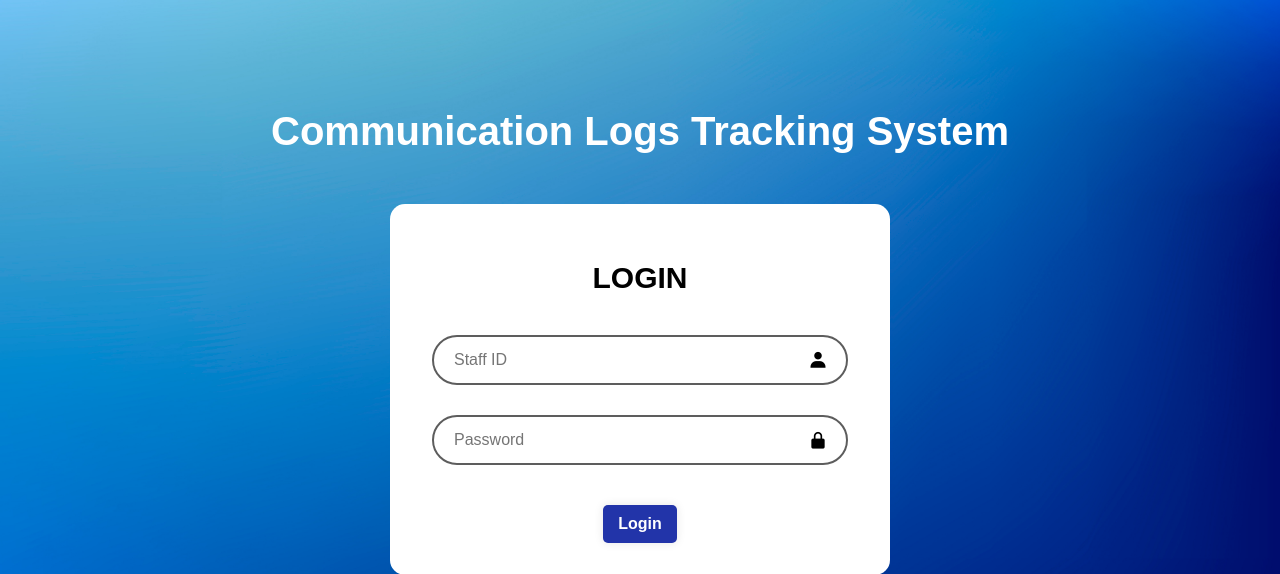
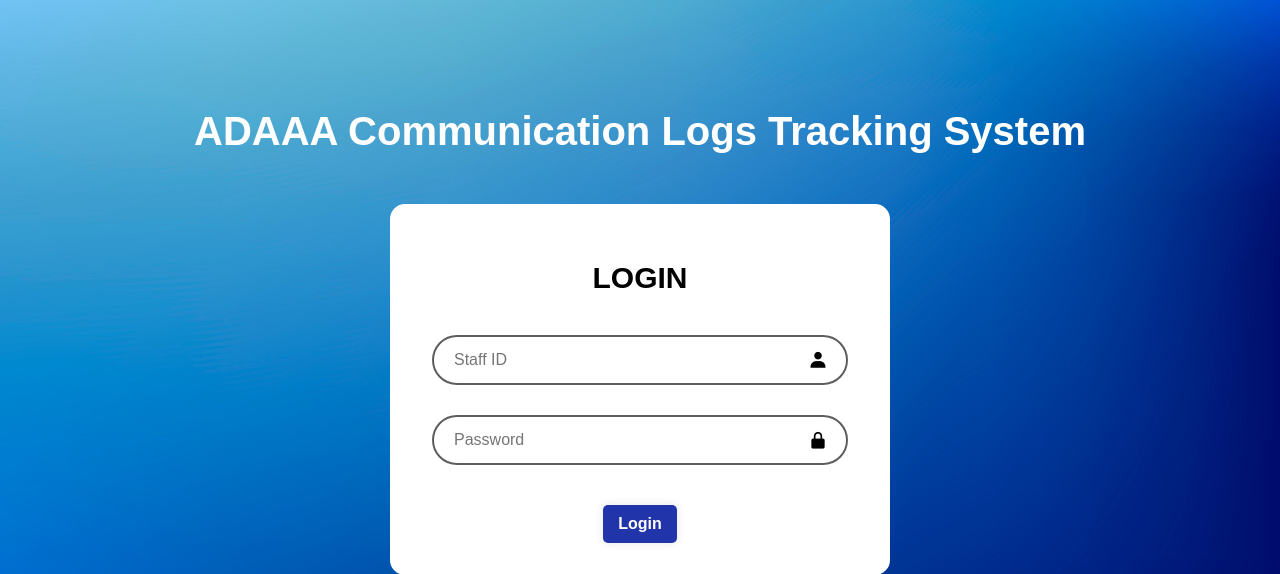
Before and after one commit to LimJung7050/TC2, a PHP site: page / in a window 1280 px wide. Shown: the top 574 px of the page. Run offline with PHP 8.4, Linux system fonts and the light colour scheme.

Commit message:
Update index.php

```diff
--- a/login_CLTS/index.php
+++ b/login_CLTS/index.php
@@ -7,7 +7,7 @@
 </head>
 <body>
 	<!-- title -->
-	<h1 class="system_title">Communication Logs Tracking System</h1>
+	<h1 class="system_title">ADAAA Communication Logs Tracking System</h1>
 
 	<!-- Form -->
 	<div class="login_form">
```
